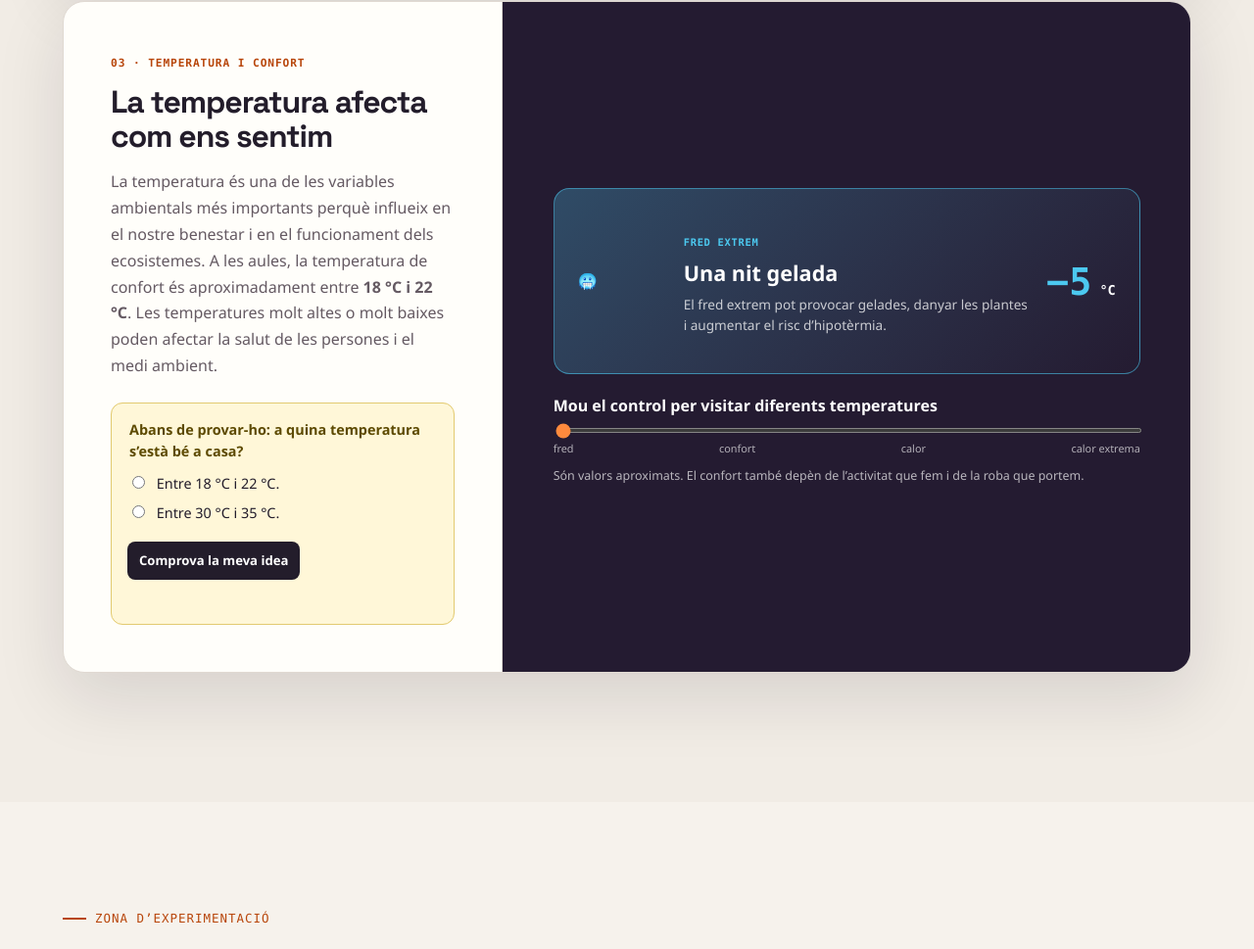
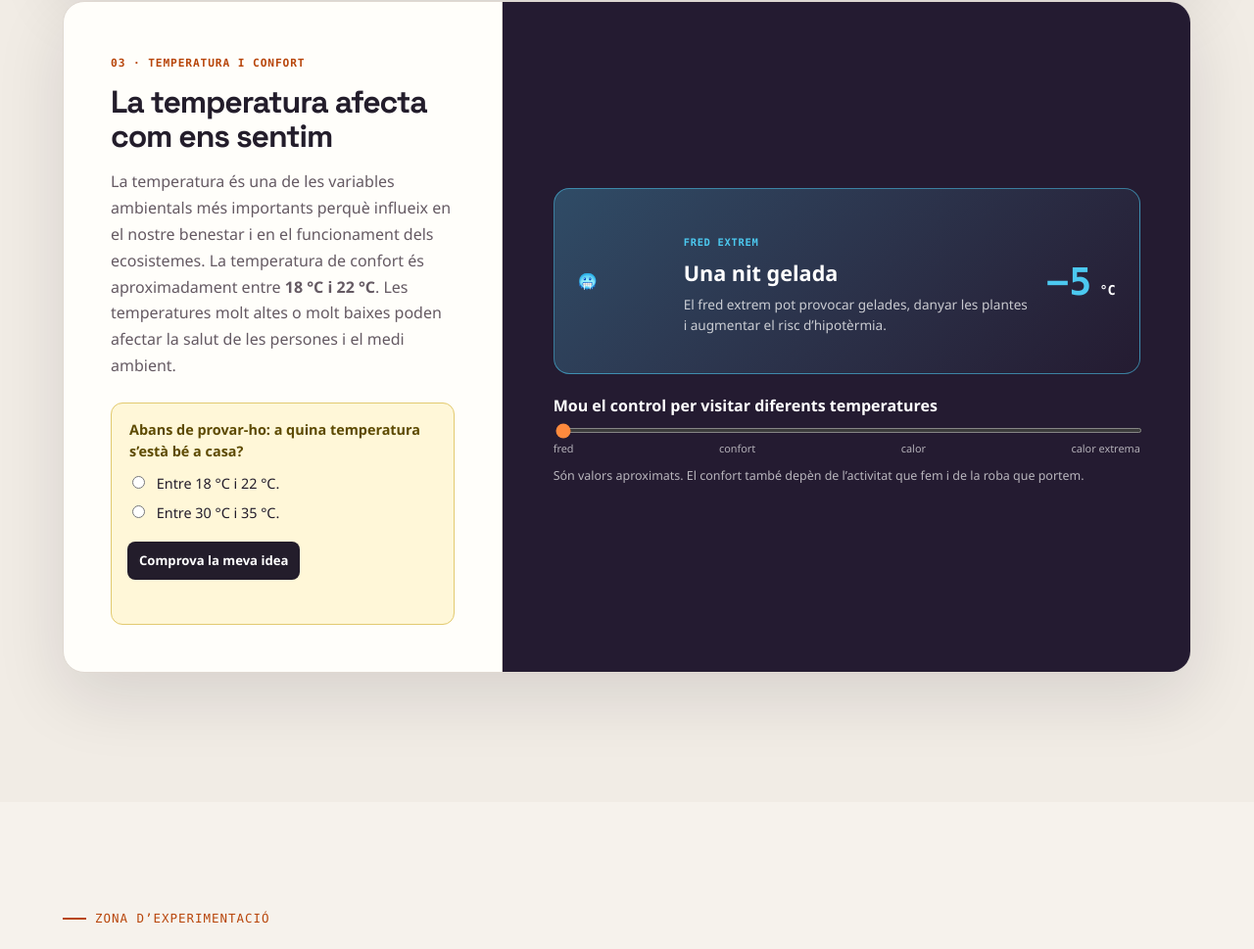
Before and after one commit to programacioirobotica/clubatmos_temperatura_extrema, a website built with Vite: page index.html in a window 1280 px wide. Shown: the part 4313-5282 px from the top of the page at 98% size. Built offline with nearby package versions, Linux system fonts and the light colour scheme; animation ran at ten frames a second.

Commit message:
Update index.html

```diff
--- a/index.html
+++ b/index.html
@@ -167,7 +167,7 @@
           <div class="lesson-copy">
             <span class="lesson-number">03 · TEMPERATURA I CONFORT</span>
             <h3>La temperatura afecta com ens sentim</h3>
-            <p>La temperatura és una de les variables ambientals més importants perquè influeix en el nostre benestar i en el funcionament dels ecosistemes. A les aules, la temperatura de confort és aproximadament entre <strong>18 °C i 22 °C</strong>. Les temperatures molt altes o molt baixes poden afectar la salut de les persones i el medi ambient.</p>
+            <p>La temperatura és una de les variables ambientals més importants perquè influeix en el nostre benestar i en el funcionament dels ecosistemes. La temperatura de confort és aproximadament entre <strong>18 °C i 22 °C</strong>. Les temperatures molt altes o molt baixes poden afectar la salut de les persones i el medi ambient.</p>
             <fieldset class="hypothesis-card" id="comfortHypothesis"><legend>Abans de provar-ho: a quina temperatura s’està bé a casa?</legend><label><input type="radio" name="comfortGuess" value="a"/> Entre 18 °C i 22 °C.</label><label><input type="radio" name="comfortGuess" value="b"/> Entre 30 °C i 35 °C.</label><button type="button" id="checkComfortGuess">Comprova la meva idea</button><p id="comfortGuessFeedback" aria-live="polite"></p></fieldset>
           </div>
           <div class="situation-sim">
```
